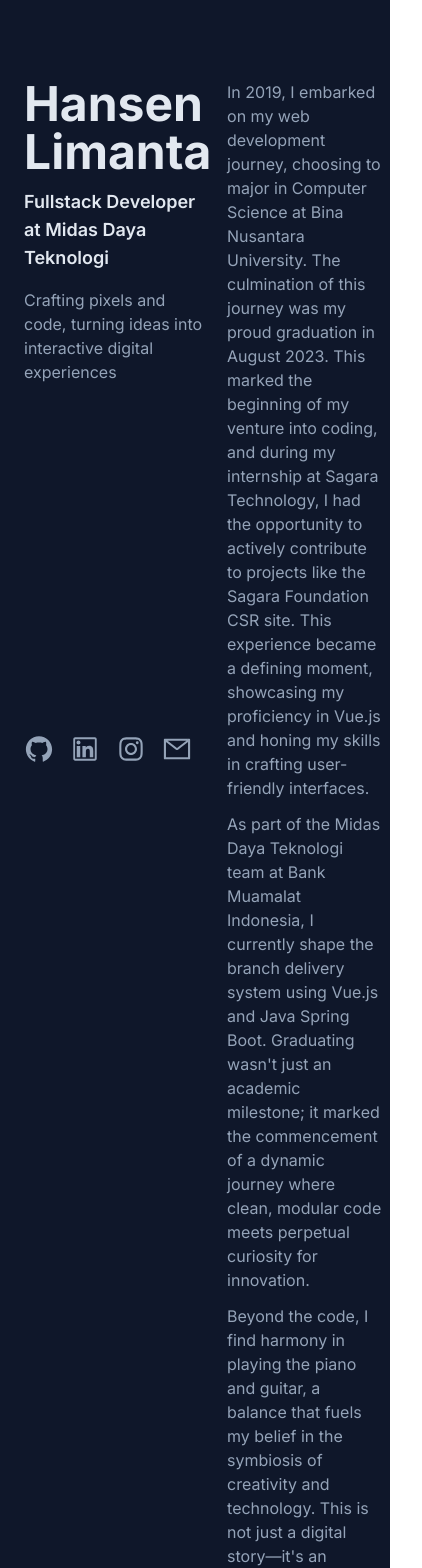
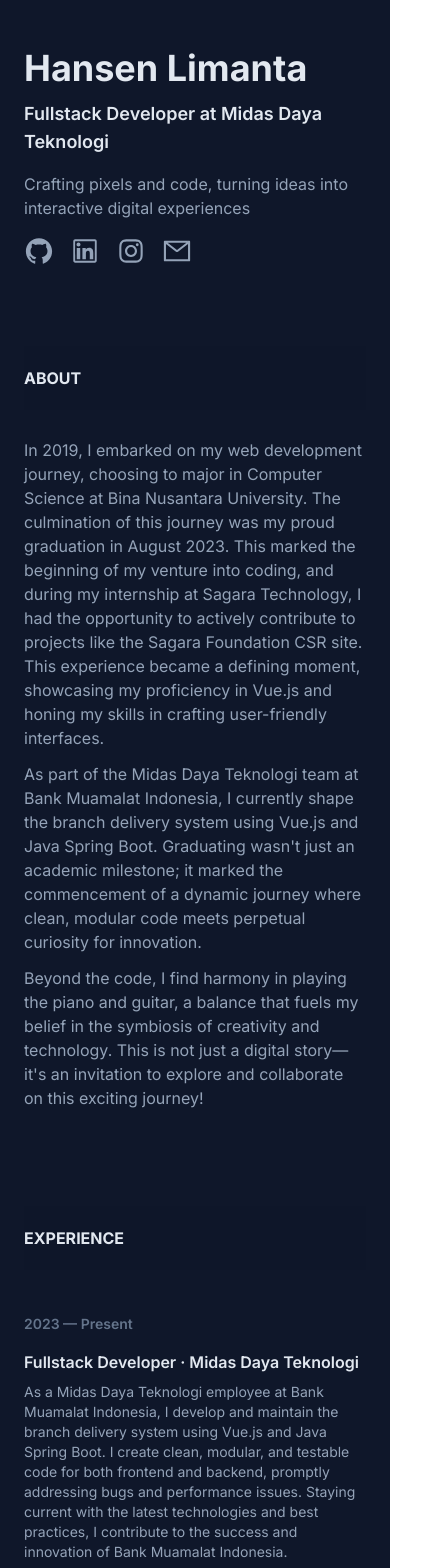
Before and after one commit to hansenlimanta/portfolio-v2, a Next.js app: page / in a window 390 px wide. Shown: the top 1568 px of the page, 422 px wide, since content can reach past the window. Built offline with nearby package versions, Linux system fonts and the light colour scheme.

Commit message:
feat: add mobile display

```diff
--- a/src/app/layout.tsx
+++ b/src/app/layout.tsx
@@ -23,7 +23,7 @@
   return (
     <html
       lang="en"
-      className="scroll-pt-20 scroll-smooth selection:bg-teal-300 selection:text-slate-900"
+      className="scroll-smooth selection:bg-teal-300 selection:text-slate-900"
     >
       <body className={`font-sans ${inter.variable}`}>{children}</body>
     </html>
--- a/src/app/page.tsx
+++ b/src/app/page.tsx
@@ -11,10 +11,10 @@
   return (
     <div className="relative flex min-h-screen flex-col items-center justify-start bg-slate-900 text-slate-400">
       <MouseHover />
-      <div className="mx-auto flex h-full max-w-screen-xl justify-center px-6 md:px-12 lg:px-24">
-        <header className="sticky top-0 flex max-h-screen  w-1/2 flex-col justify-between py-20">
-          <div className="flex flex-col">
-            <h1 className="text-5xl font-bold text-slate-200">
+      <div className="h-full px-6 md:px-12 lg:mx-auto lg:flex lg:max-w-screen-xl lg:justify-center lg:px-24">
+        <header className="pt-12 lg:sticky lg:top-0 lg:flex lg:max-h-screen lg:w-1/2 lg:flex-col lg:justify-between lg:py-20">
+          <div className="mb-4 flex flex-col lg:m-0">
+            <h1 className="text-4xl font-bold text-slate-200 lg:text-5xl">
               Hansen Limanta
             </h1>
             <h2 className="mt-3 text-lg font-semibold text-slate-200">
@@ -28,8 +28,14 @@
           </div>
           <SocialLinks />
         </header>
-        <main className="flex w-1/2 flex-col gap-4 py-20 ">
-          <section className="mb-32 flex flex-col gap-3 px-4" id="about">
+        <main className="py-20 lg:flex lg:w-1/2 lg:flex-col lg:gap-4 ">
+          <section
+            className="mb-24 flex scroll-mt-16 flex-col gap-3 lg:scroll-mt-24 lg:px-4"
+            id="about"
+          >
+            <div className="sticky top-0 z-20 mb-4 bg-slate-900/75 py-5 font-bold uppercase text-slate-200 backdrop-blur lg:hidden">
+              <h2>about</h2>
+            </div>
             <p>
               In 2019, I embarked on my web development journey, choosing to
               major in Computer Science at Bina Nusantara University. The
@@ -56,24 +62,28 @@
             </p>
           </section>
           <section
-            className="mb-32 flex flex-col items-start justify-center gap-2"
+            className="mb-32 flex scroll-mt-16 flex-col justify-center gap-2 lg:scroll-mt-24 lg:items-start"
             id="experience"
           >
+            <div className="sticky top-0 z-20 mb-4 bg-slate-900/75 py-5 font-bold uppercase text-slate-200 backdrop-blur lg:hidden">
+              <h2>experience</h2>
+            </div>
             <div className="group/parent flex flex-col items-center justify-center gap-2 transition-all">
               {experienceData.map((exp) => (
-                <a
-                  href={exp.link}
-                  target="_blank"
-                  rel="noopener noreferrer"
-                  className="group/exp flex gap-4 rounded-lg p-4 opacity-100 transition-all hover:cursor-pointer hover:bg-slate-800/50 hover:!opacity-100 hover:shadow-[inset_0_1px_0_0_rgba(148,163,184,0.1)] hover:drop-shadow-lg group-hover/parent:opacity-50"
-                >
+                <div className="group/exp relative flex flex-col gap-4 rounded-lg py-4 opacity-100 transition-all lg:flex-row lg:p-4 lg:hover:cursor-pointer lg:hover:bg-slate-800/50 lg:hover:!opacity-100 lg:hover:shadow-[inset_0_1px_0_0_rgba(148,163,184,0.1)] lg:hover:drop-shadow-lg lg:group-hover/parent:opacity-50">
                   <p className="mt-1 flex-1 text-sm font-semibold text-slate-500">
                     {exp.date}
                   </p>
                   <div className="flex flex-[3] flex-col gap-2">
-                    <h2 className="font-semibold text-slate-200 transition-colors group-hover/exp:text-teal-300">
+                    <a
+                      href={exp.link}
+                      target="_blank"
+                      rel="noopener noreferrer"
+                      className="font-semibold text-slate-200 transition-colors lg:group-hover/exp:text-teal-300"
+                    >
+                      <span className="absolute -inset-x-0.5 -inset-y-0.5 hidden rounded lg:block"></span>
                       {exp.title}
-                    </h2>
+                    </a>
                     <p className="text-sm">{exp.desc}</p>
                     <ul className="flex flex-wrap gap-2 ">
                       {exp.tools.map((tool) => (
@@ -83,7 +93,7 @@
                       ))}
                     </ul>
                   </div>
-                </a>
+                </div>
               ))}
             </div>
             <a
@@ -95,18 +105,16 @@
             </a>
           </section>
           <section
-            className="mb-32 flex flex-col items-start justify-center gap-2"
+            className="mb-32 flex scroll-mt-16 flex-col justify-center gap-2 lg:scroll-mt-24 lg:items-start"
             id="projects"
           >
+            <div className="sticky top-0 z-20 mb-4 bg-slate-900/75 py-5 font-bold uppercase text-slate-200 backdrop-blur lg:hidden">
+              <h2>projects</h2>
+            </div>
             <div className="group/parent flex flex-col items-center justify-center gap-2 transition-all">
               {projectsData.map((project) => (
-                <a
-                  href={project.github}
-                  target="_blank"
-                  rel="noopener noreferrer"
-                  className="group/proj flex gap-4 rounded-lg p-4 opacity-100 transition-all hover:cursor-pointer hover:bg-slate-800/50 hover:!opacity-100 hover:shadow-[inset_0_1px_0_0_rgba(148,163,184,0.1)] hover:drop-shadow-lg group-hover/parent:opacity-50"
-                >
-                  <div className="relative mt-1 h-20 w-full flex-1 overflow-hidden rounded border-2 border-slate-700 group-hover/proj:border-slate-400">
+                <div className="group/proj relative flex gap-4 rounded-lg py-4 opacity-100 transition-all lg:p-4 lg:hover:cursor-pointer lg:hover:bg-slate-800/50 lg:hover:!opacity-100 lg:hover:shadow-[inset_0_1px_0_0_rgba(148,163,184,0.1)] lg:hover:drop-shadow-lg lg:group-hover/parent:opacity-50">
+                  <div className="relative mt-1 h-20 w-full flex-1 overflow-hidden rounded border-2 border-slate-700 lg:group-hover/proj:border-slate-400">
                     <Image
                       src={project.image}
                       alt={project.title}
@@ -115,9 +123,15 @@
                     />
                   </div>
                   <div className="flex flex-[3] flex-col gap-2">
-                    <h2 className="font-semibold text-slate-200 transition-colors group-hover/proj:text-teal-300">
+                    <a
+                      href={project.link}
+                      target="_blank"
+                      rel="noopener noreferrer"
+                      className="font-semibold text-slate-200 transition-colors lg:group-hover/proj:text-teal-300"
+                    >
+                      <span className="absolute -inset-x-0.5 -inset-y-0.5 hidden rounded lg:block"></span>
                       {project.title}
-                    </h2>
+                    </a>
                     <p className="text-sm">{project.desc}</p>
                     <ul className="flex flex-wrap gap-2">
                       {project.tools.map((tool) => (
@@ -127,7 +141,7 @@
                       ))}
                     </ul>
                   </div>
-                </a>
+                </div>
               ))}
             </div>
             <div className="mt-8 inline-flex w-fit cursor-pointer items-center justify-start gap-2 px-4 font-semibold text-slate-200 transition-colors hover:text-teal-300">
--- a/src/components/Navigation.tsx
+++ b/src/components/Navigation.tsx
@@ -5,7 +5,6 @@
   const [scrollMark, setScrollMark] = useState(0);
   const windowPosition = useWindowPosition();
   useEffect(() => {
-    console.log("test", windowPosition);
     if (windowPosition < 480) {
       setScrollMark(0);
     } else if (windowPosition < 1152) {
```
